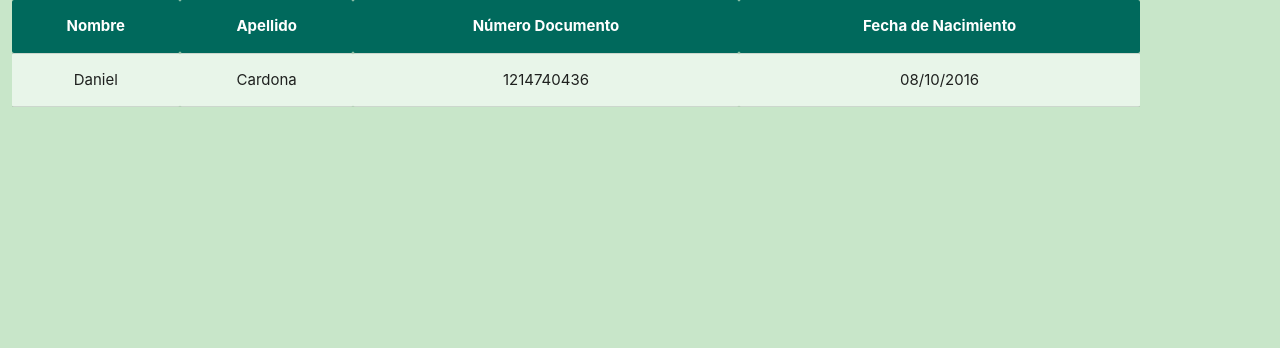
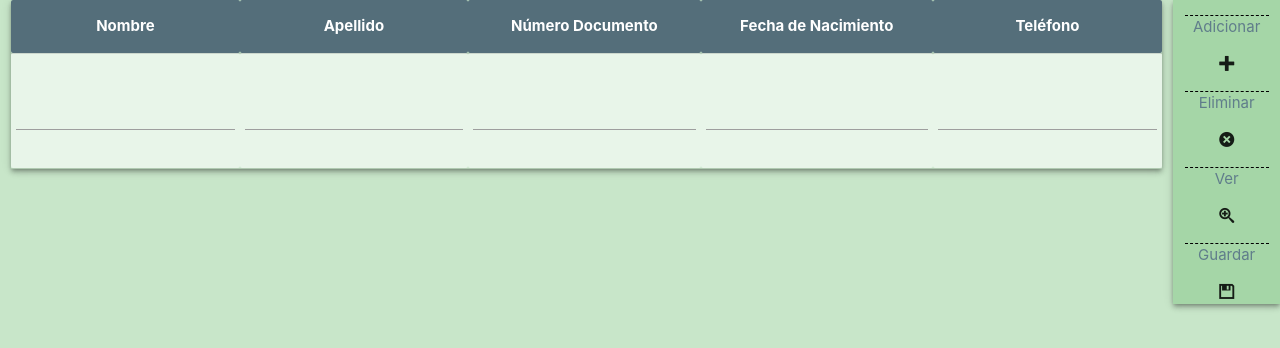
Before and after one commit to cardona7daniel/Registros, a plain HTML site: page index.html in a window 1280 px wide. Drawn offline with nearby package versions, Linux system fonts and the light colour scheme.

Commit message:
Registros que ya adiciona y pensando como eliminar las filas

```diff
--- a/estilos.css
+++ b/estilos.css
@@ -1,10 +1,10 @@
 @font-face {
     font-family: 'icomoon';
-    src:  url('../fonts/icomoon.eot?k8ooe3');
-    src:  url('../fonts/icomoon.eot?k8ooe3#iefix') format('embedded-opentype'),
-    url('../fonts/icomoon.ttf?k8ooe3') format('truetype'),
-    url('../fonts/icomoon.woff?k8ooe3') format('woff'),
-    url('../fonts/icomoon.svg?k8ooe3#icomoon') format('svg');
+    src:  url('fonts/icomoon.eot?5ums9s');
+    src:  url('fonts/icomoon.eot?5ums9s#iefix') format('embedded-opentype'),
+    url('fonts/icomoon.ttf?5ums9s') format('truetype'),
+    url('fonts/icomoon.woff?5ums9s') format('woff'),
+    url('fonts/icomoon.svg?5ums9s#icomoon') format('svg');
     font-weight: normal;
     font-style: normal;
 }
@@ -27,6 +27,9 @@
 .icon-close:before {
     content: "\e900";
 }
+.icon-save:before {
+    content: "\e962";
+}
 .icon-edit:before {
     content: "\e987";
 }
@@ -35,12 +38,8 @@
 }
 
 
-
-
-
-
 thead{
-    background-color: #00695c;
+    background-color: #546e7a;
     /*border: 1px solid black ;*/
     color: white;
 
@@ -57,13 +56,43 @@ body{
 }
 
 body .contenedor{
-    width: 98%;
+    width: 100%;
 }
 
-body .tabla{
-    width: 90%;
+
+
+/*tbody tr:hover{*/
+   /*background-color: #cfd8dc ;*/
+/*}*/
+
+input[type="text"]{
+    text-align: center;
+    font-size: 25px;
+    color: #607d8b;
 }
 
-tbody tr:hover{
-   background-color: #66bb6a ;
+.icon-add:hover{
+    cursor: pointer;
 }
+
+.icon-close:hover{
+    cursor: pointer;
+}
+
+.icon-edit:hover{
+    cursor: pointer;
+}
+
+.icon-save:hover{
+    cursor: pointer;
+}
+
+.botones{
+    text-align: center;
+    background-color: #a5d6a7;
+}
+
+.botones p{
+    color: #607d8b;
+    border-top: 1px dashed black;
+}
--- a/index.html
+++ b/index.html
@@ -8,38 +8,87 @@
 </head>
 <body>
 
-<div class="tabla">
+
     <div class="row s12 contenedor" >
 
-        <table class="bordered responsive-table centered ">
+        <div class="col s11">
+            <table id="tabla" class=" responsive-table centered z-depth-2">
                 <thead>
                 <tr>
                     <th data-field="nombre">Nombre</th>
                     <th data-field="apellido">Apellido</th>
                     <th data-field="ni">Número Documento</th>
                     <th data-field="ni">Fecha de Nacimiento</th>
+                    <th data-field="ni">Teléfono</th>
+
                 </tr>
                 </thead>
 
-            <tbody >
-            <tr>
-                <td >Daniel</td>
-                <td>Cardona</td>
-                <td>1214740436</td>
-                <td>08/10/2016</td>
+                <tbody class="tbody">
+                <tr class="fila">
+                    <td >
+                        <div class="input-field ">
+                            <!--class="validate"-->
+                            <input id="nombre" type="text" >
+                         </div>
+                    </td>
+                    <td>
+                        <div class="input-field ">
+                            <input id="apellido" type="text" >
+                        </div>
+                    </td>
+                    <td>
+                        <div class="input-field ">
+                            <input id="documento" type="text">
+                         </div>
+                    </td>
+                    <td>
+                        <div class="input-field ">
+                            <input id="nacimiento" type="text" >
+                        </div>
+                    </td>
+                    <td>
+                        <div class="input-field ">
+                            <input id="telefono" type="text" >
+                        </div>
+                    </td>
+
                 </tr>
                 </tbody>
             </table>
 
+
+
+
         </div>
+
+        <div class="col s1 botones z-depth-2">
+
+            <p>Adicionar</p>
+            <span class="icon-add add"></span>
+
+
+            <p>Eliminar</p>
+            <span class="icon-close close"></span>
+
+
+            <p>Ver</p>
+            <span class="icon-edit edit"></span>
+
+            <p>Guardar</p>
+            <span class="icon-save save"></span>
+        </div>
+
 
     </div>
 
 
 
 
+
+
 <script src="https://cdnjs.cloudflare.com/ajax/libs/materialize/0.97.7/js/materialize.min.js"></script>
-<!--<script src="http://code.jquery.com/jquery-3.1.1.min.js" integrity="sha256-hVVnYaiADRTO2PzUGmuLJr8BLUSjGIZsDYGmIJLv2b8=" crossorigin="anonymous"></script>-->
+<script src="http://code.jquery.com/jquery-3.1.1.min.js" integrity="sha256-hVVnYaiADRTO2PzUGmuLJr8BLUSjGIZsDYGmIJLv2b8=" crossorigin="anonymous"></script>
 <script src="registros.js"></script>
 <script>
     document.write('<script src="http://' + (location.host || 'localhost').split(':')[0] +
--- a/registros.js
+++ b/registros.js
@@ -1,3 +1,64 @@
 /**
  * Created by ldcardona on 6/10/2016.
  */
+
+
+$(function () {
+
+
+    var $tbody=$("#tabla").find('.tbody');
+
+
+        $('.add').click(function (ev) {
+
+            $tbody.append($template);
+
+        });
+
+
+
+
+    function eliminar() {
+        var $eliminar = $("#tabla").find('.fila');
+        $eliminar.remove()
+
+    }
+
+    $('.close').click(function (ev) {
+        eliminar();
+    });
+
+
+
+
+ var $template=`<tr class="fila">
+        <td >
+        <div class="input-field ">
+    <!--class="validate"-->
+        <input id="nombre" type="text" >
+        </div>
+        </td>
+        <td>
+        <div class="input-field ">
+        <input id="apellido" type="text" >
+        </div>
+        </td>
+        <td>
+        <div class="input-field ">
+        <input id="documento" type="text">
+        </div>
+        </td>
+        <td>
+        <div class="input-field ">
+        <input id="nacimiento" type="text" >
+        </div>
+        </td>
+        <td>
+        <div class="input-field ">
+        <input id="telefono" type="text" >
+        </div>
+        </td>
+
+        </tr>`;
+
+    });
```
Also changed, not shown: fonts/icomoon.ttf, fonts/icomoon.woff, 2 other files. Lines whose indentation alone changed are shown as unchanged.
